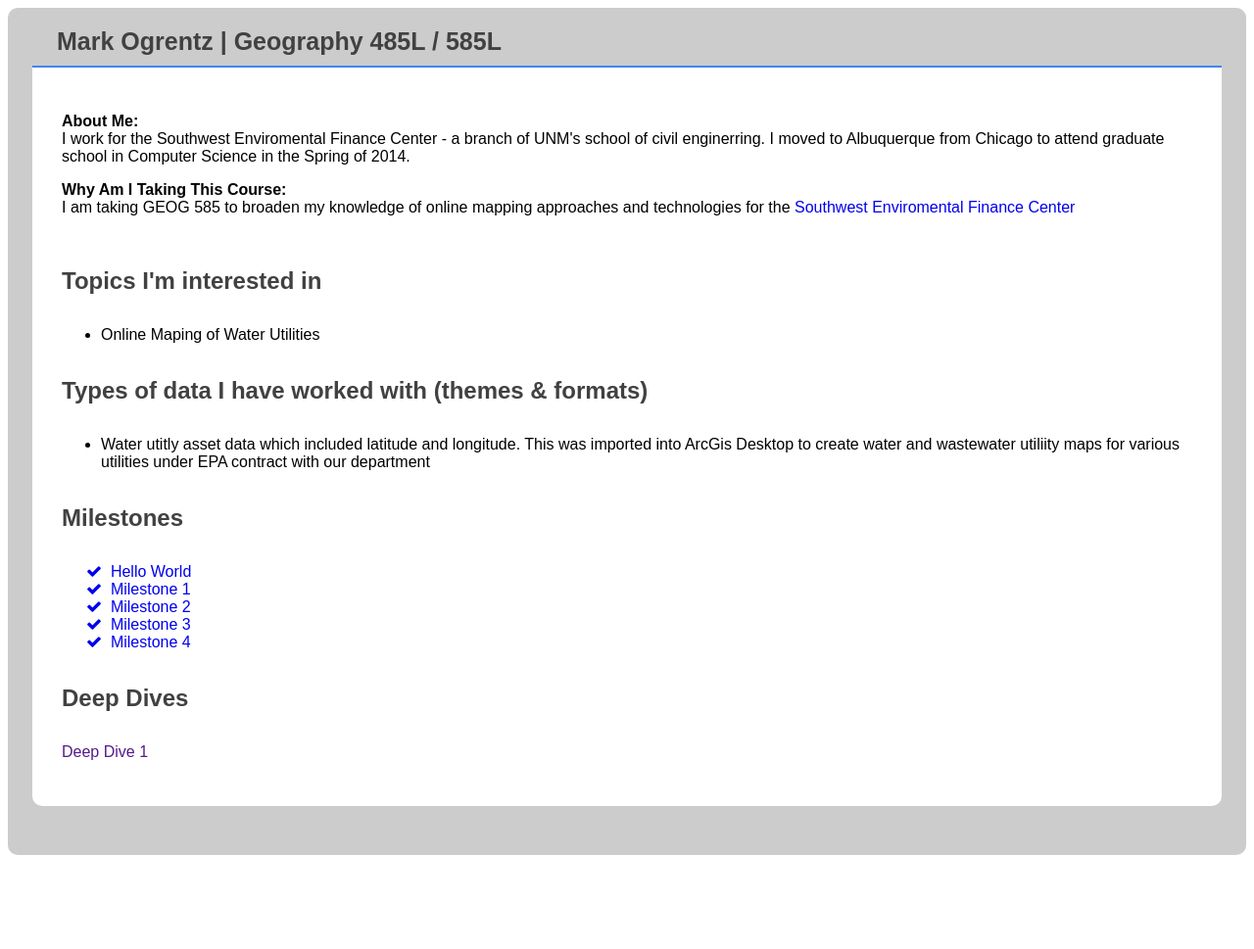
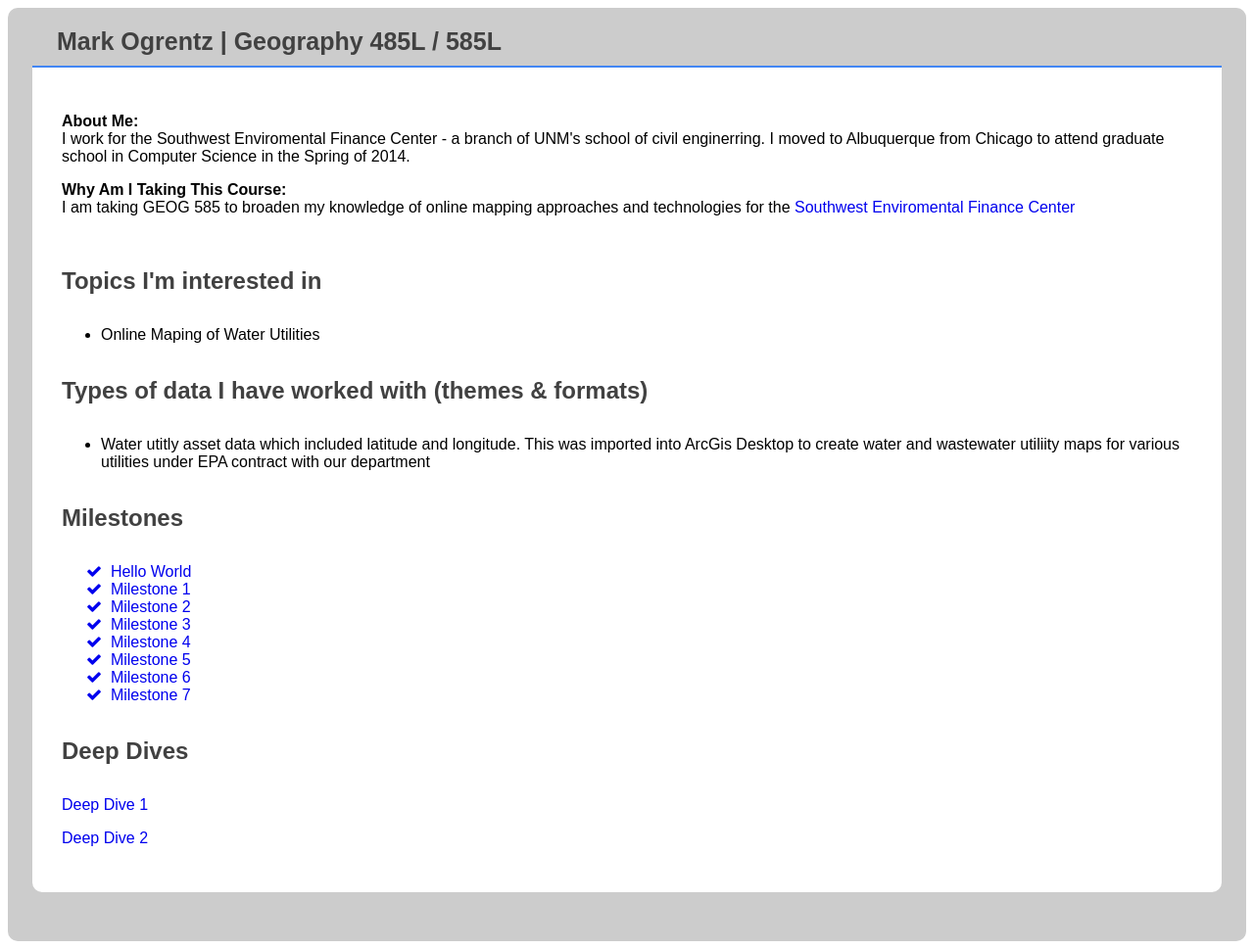
Before and after one commit to mogrentz/portfolio, a plain HTML site: page index_styled.html in a window 1280 px wide. Shown: the whole page at 98% size. Before the commit the page ends 881 px from the top, so only its background shows below. Drawn offline with Linux system fonts and the light colour scheme.

Commit message:
updated index

```diff
--- a/index_styled.html
+++ b/index_styled.html
@@ -150,11 +150,15 @@
 			<li><a href="https://mogrentz.github.io/portfolio/index_styled.html" target="_blank"><i i class="fa fa-check" aria-hidden="true"></i>&nbsp; Milestone 2</a></i>
 			<li><a href="https://mogrentz.github.io/portfolio/haines_map.html" target="_blank"><i i class="fa fa-check" aria-hidden="true"></i>&nbsp; Milestone 3</a></i>
 			<li><a href="https://mogrentz.github.io/portfolio/styled_map.html" target="_blank"><i i class="fa fa-check" aria-hidden="true"></i>&nbsp; Milestone 4</a></i>
+			<li><a href="#" target="_blank"><i i class="fa fa-check" aria-hidden="true"></i>&nbsp; Milestone 5</a></i>
+			<li><a href="#" target="_blank"><i i class="fa fa-check" aria-hidden="true"></i>&nbsp; Milestone 6</a></i>
+			<li><a href="#" target="_blank"><i i class="fa fa-check" aria-hidden="true"></i>&nbsp; Milestone 7</a></i>
 		</ul>
 		</br>
 
 		<h3>Deep Dives</h3>
-		<p><a href="">Deep Dive 1</a></p>
+		<p><a href="#" target="_blank">Deep Dive 1</a></p>
+		<p><a href="#" target="_blank">Deep Dive 2</a></p>
 	</body>
 </div>
 </html>
```
